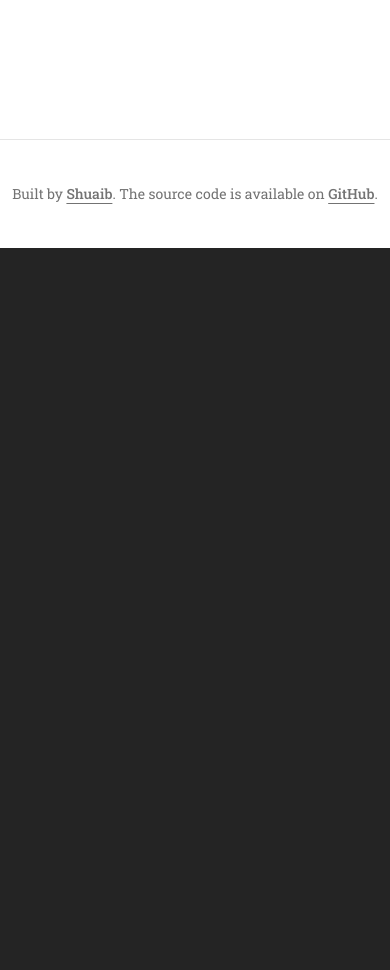
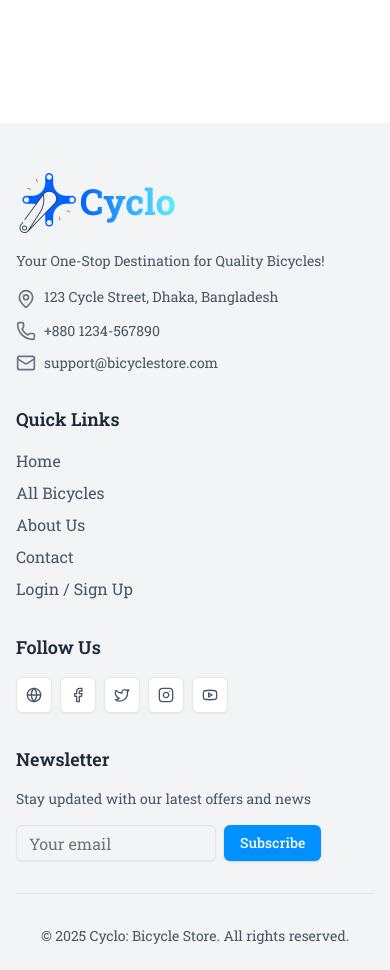
Before and after one commit to shuaib-code/cyclo, a React (Vite) app: page / in a window 390 px wide. Shown: the part 6420-7390 px from the top of the page. Before the commit the page ends 6668 px from the top, so only its background shows below. Built offline with nearby package versions, Linux system fonts and the light colour scheme.

Commit message:
add: footer 🆕

```diff
--- a/src/components/base/footer/Footer.tsx
+++ b/src/components/base/footer/Footer.tsx
@@ -1,29 +1,135 @@
+import Icon from "@/assets/crank1.png";
+import { Button } from "@/components/ui/button";
+import { Input } from "@/components/ui/input";
+import {
+  Facebook,
+  Globe,
+  Instagram,
+  Mail,
+  MapPin,
+  Phone,
+  Twitter,
+  Youtube,
+} from "lucide-react";
+import { Link } from "react-router";
+
 export default function Footer() {
   return (
-    <footer className="border-grid border-t py-6 md:px-8 md:py-0 mt-4">
-      <div className="container-wrapper">
-        <div className="container py-4">
-          <div className="text-balance text-center text-sm leading-loose text-muted-foreground md:text-left">
-            Built by{" "}
-            <a
-              href={""}
-              target="_blank"
-              rel="noreferrer"
-              className="font-medium underline underline-offset-4"
-            >
-              Shuaib
-            </a>
-            . The source code is available on{" "}
-            <a
-              href={"https://github.com/shuaib-code/RTK"}
-              target="_blank"
-              rel="noreferrer"
-              className="font-medium underline underline-offset-4"
-            >
-              GitHub
-            </a>
-            .
+    <footer className="bg-gray-100 text-gray-600 pt-12 pb-6 px-4 md:px-6">
+      <div className="container mx-auto">
+        <div className="grid grid-cols-1 md:grid-cols-2 lg:grid-cols-4 gap-8">
+          {/* Company Info */}
+          <div>
+            <div className="flex items-start mb-4">
+              <Link to={"/"} className="flex justify-center items-center gap-0">
+                <img
+                  src={Icon}
+                  alt="Cycling Logo"
+                  className="h-16 w-16 rounded-lg rotate-180"
+                />
+
+                <span className="font-bold pb-1 text-4xl bg-gradient-to-r from-[#0061ff] to-[#60efff] text-transparent bg-clip-text">
+                  Cyclo
+                </span>
+              </Link>
+            </div>
+            <p className="text-sm text-gray-600 italic mb-4">
+              Your One-Stop Destination for Quality Bicycles!
+            </p>
+            <div className="space-y-3">
+              <div className="flex items-start space-x-2">
+                <MapPin className="w-5 h-5 text-gray-500 mt-0.5 flex-shrink-0" />
+                <address className="not-italic text-sm text-gray-600">
+                  123 Cycle Street, Dhaka, Bangladesh
+                </address>
+              </div>
+              <div className="flex items-center space-x-2">
+                <Phone className="w-5 h-5 text-gray-500" />
+                <p className="text-sm text-gray-600">+880 1234-567890</p>
+              </div>
+              <div className="flex items-center space-x-2">
+                <Mail className="w-5 h-5 text-gray-500" />
+                <p className="text-sm text-gray-600">
+                  support@bicyclestore.com
+                </p>
+              </div>
+            </div>
           </div>
+
+          {/* Quick Links */}
+          <div>
+            <h3 className="text-lg font-semibold mb-4 text-gray-800">
+              Quick Links
+            </h3>
+            <nav>
+              <ul className="space-y-2">
+                {[
+                  "Home",
+                  "All Bicycles",
+                  "About Us",
+                  "Contact",
+                  "Login / Sign Up",
+                ].map((item) => (
+                  <li key={item}>
+                    <Link
+                      to="/"
+                      className="hover:text-gray-800 transition-colors"
+                    >
+                      {item}
+                    </Link>
+                  </li>
+                ))}
+              </ul>
+            </nav>
+          </div>
+
+          {/* Social Media */}
+          <div>
+            <h3 className="text-lg font-semibold mb-4 text-gray-800">
+              Follow Us
+            </h3>
+            <div className="flex space-x-2">
+              {[
+                { icon: Globe, label: "Website" },
+                { icon: Facebook, label: "Facebook" },
+                { icon: Twitter, label: "Twitter" },
+                { icon: Instagram, label: "Instagram" },
+                { icon: Youtube, label: "YouTube" },
+              ].map(({ icon: Icon, label }) => (
+                <Button key={label} variant="outline" size="icon" asChild>
+                  <Link to="#" aria-label={label}>
+                    <Icon className="h-4 w-4" />
+                  </Link>
+                </Button>
+              ))}
+            </div>
+          </div>
+
+          {/* Newsletter Signup */}
+          <div>
+            <h3 className="text-lg font-semibold mb-4 text-gray-800">
+              Newsletter
+            </h3>
+            <p className="text-sm mb-4">
+              Stay updated with our latest offers and news
+            </p>
+            <form className="flex space-x-2">
+              <Input
+                type="email"
+                placeholder="Your email"
+                className="max-w-[200px]"
+              />
+              <Button type="submit">Subscribe</Button>
+            </form>
+          </div>
+        </div>
+
+        {/* Copyright */}
+        <div className="mt-8 pt-8 border-t border-gray-200 text-center">
+          <p className="text-sm">
+            © {new Date().getFullYear()} Cyclo: Bicycle Store. All rights
+            reserved.
+          </p>
         </div>
       </div>
     </footer>
--- a/src/components/base/navbar/Logo.tsx
+++ b/src/components/base/navbar/Logo.tsx
@@ -1,9 +1,12 @@
 import Icon from "@/assets/crank1.png";
 import { Link } from "react-router";
 
-const Logo = () => {
+const Logo = ({ className }: { className?: string }) => {
   return (
-    <Link to={"/"} className="flex justify-center items-center gap-0">
+    <Link
+      to={"/"}
+      className={`flex justify-center items-center gap-0 ${className}`}
+    >
       <img
         src={Icon}
         alt="Cycling Logo"
```
